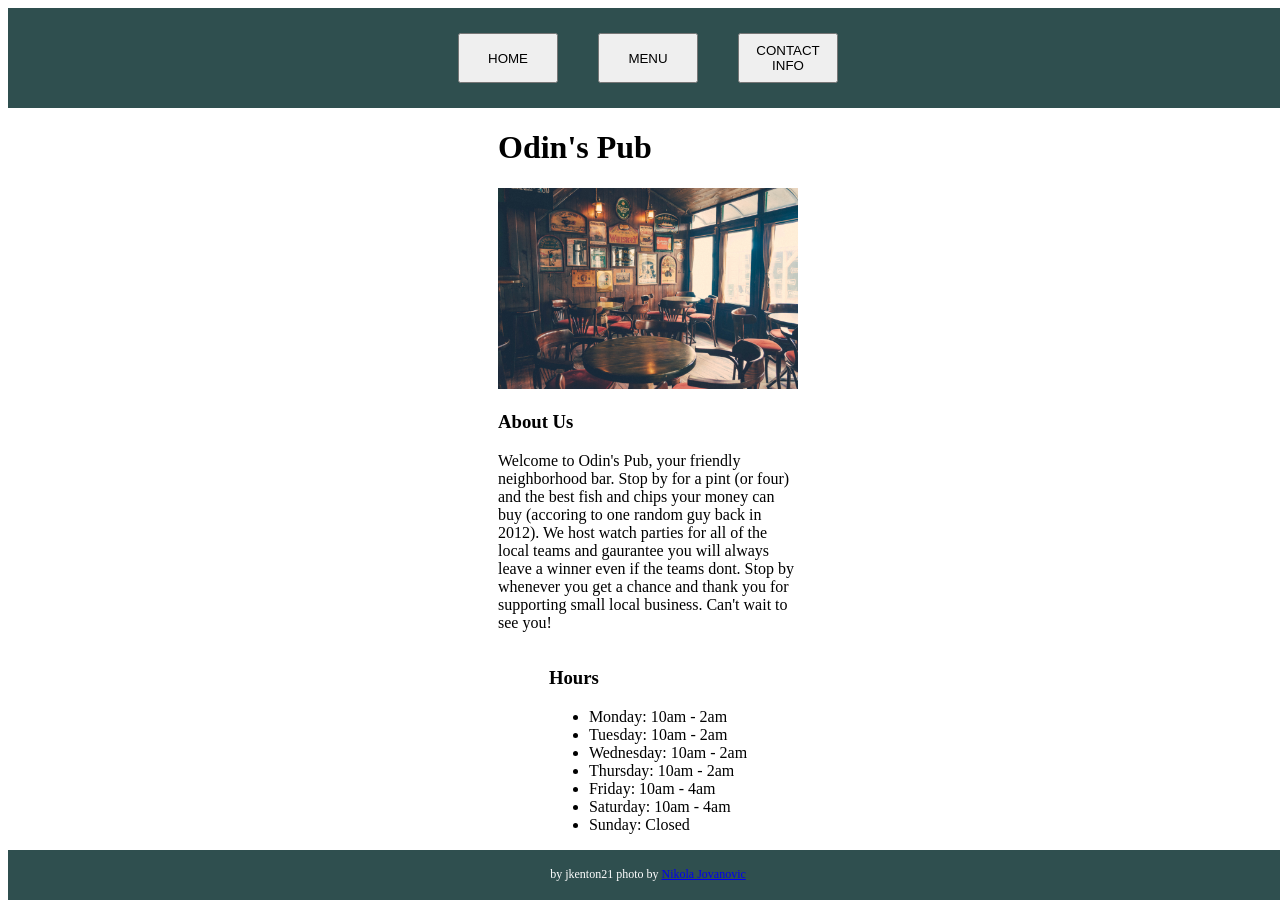
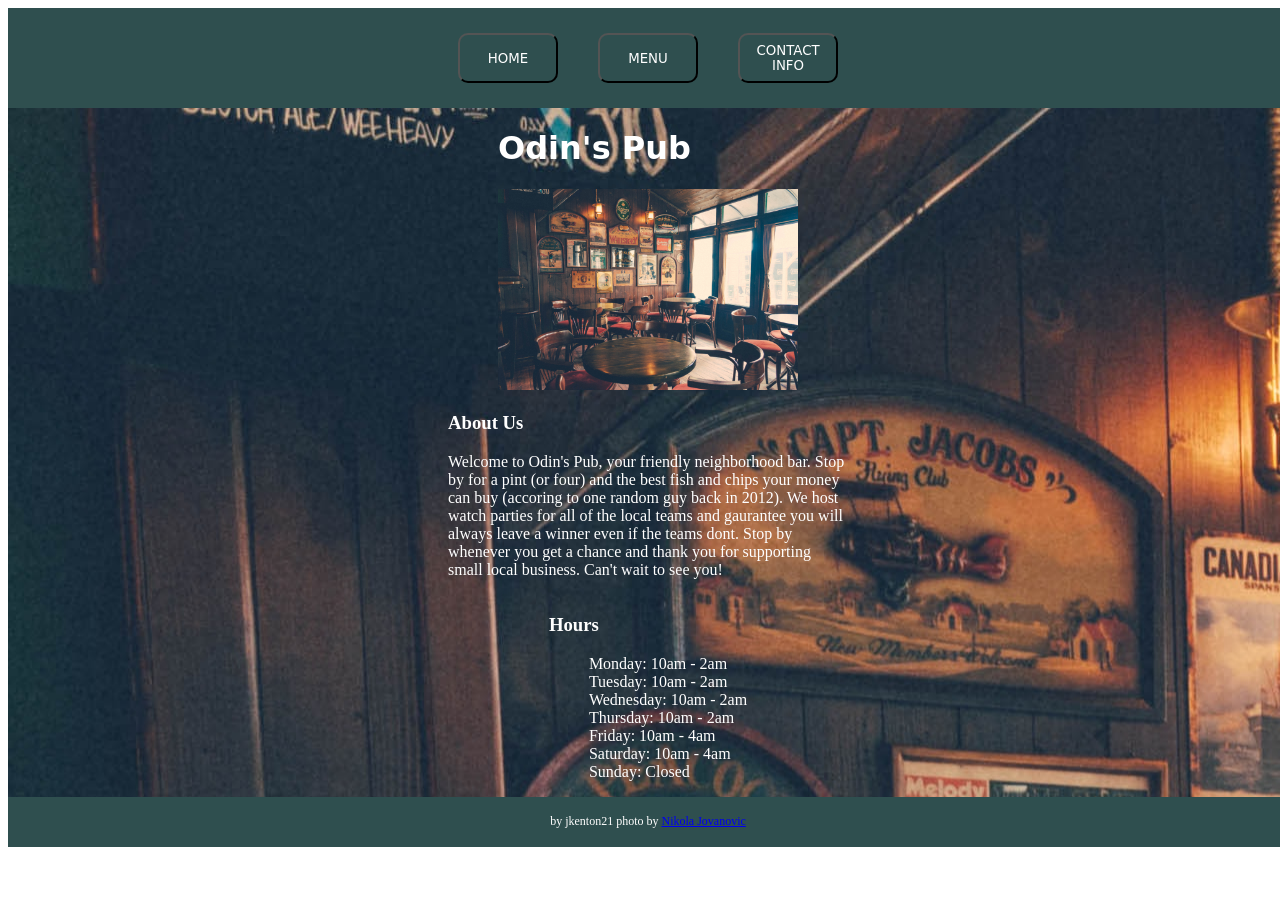
Before and after one commit to jkenton21/restaurant-page, a plain HTML site: page index.html in a window 1280 px wide. After the commit the page ends 847 px from the top, so only its background shows below. Drawn offline with Linux system fonts and the light colour scheme.

Commit message:
some more style added to page git status

```diff
--- a/style.css
+++ b/style.css
@@ -17,6 +17,10 @@
 }
 
 #header button {
+    background-color: darkslategray;
+    color: white;
+    font-family: cursive;
+    border-radius: 10px;
     margin: 20px;
     height: 50px;
     width: 100px;
@@ -33,9 +37,26 @@
 }
 
 #container {
-    width: 300px;
+    width: 100vw;
+    color: white;
     display: flex;
     flex-direction: column;
     justify-content: center;
     align-items: center;
+    background-image: url(img/nikola-jovanovic-QGPmWrclELg-unsplash.jpg);
 }
+
+#about {
+    width: 400px;
+}
+
+#name h1{
+    font-family: cursive;
+
+    flex-direction: column;
+    justify-content: center;
+}
+
+#days {
+    list-style-type: none;
+}
```
